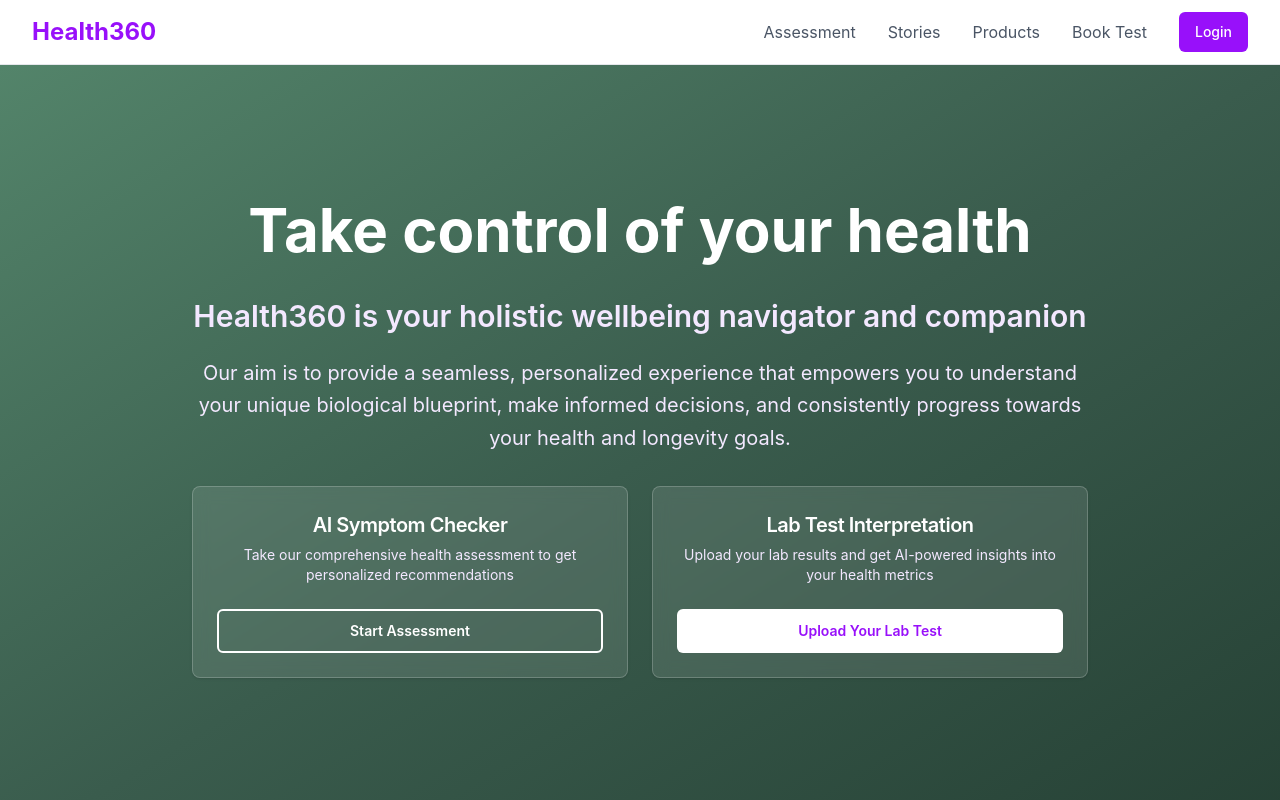
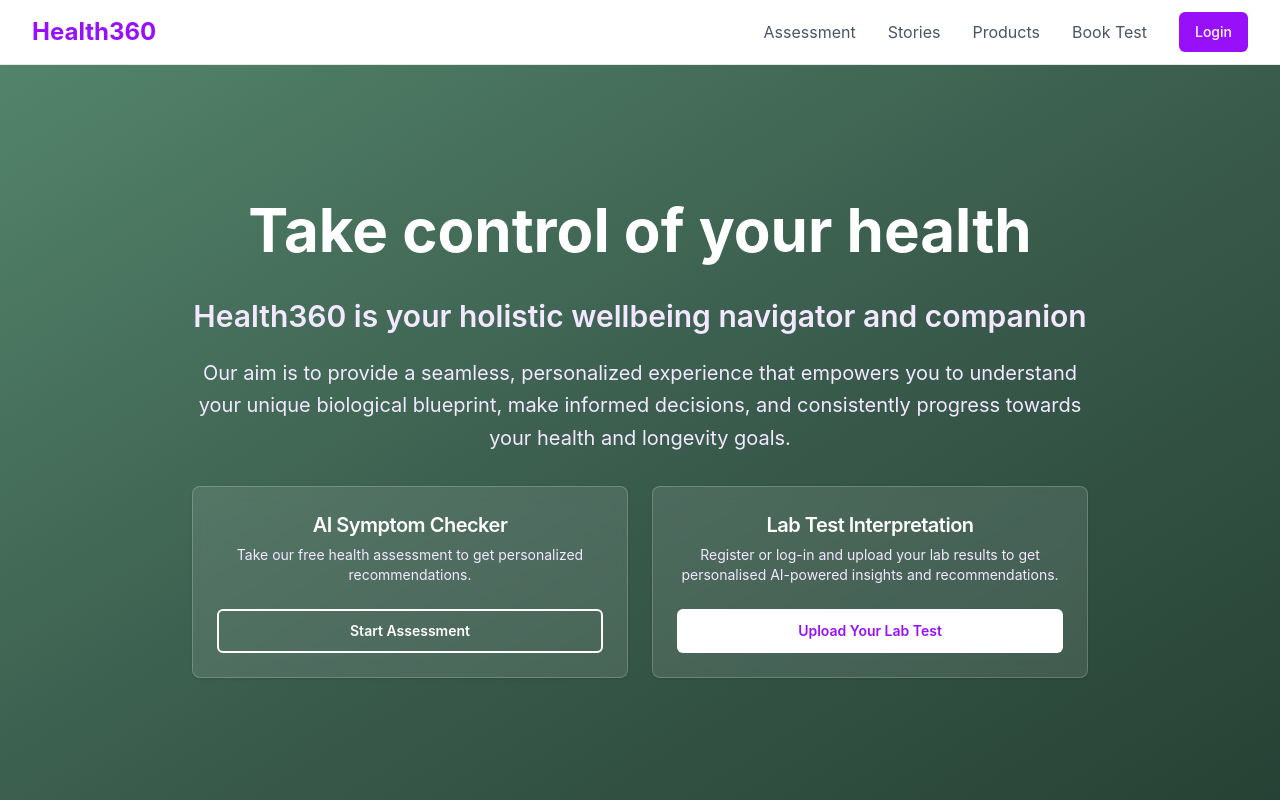
Before and after one commit to mattias-muhonen/apteekki360-vibes, a React (Vite) app: page / in a window 1280 px wide. Shown: the top 800 px of the page. Built offline with nearby package versions, Linux system fonts and the light colour scheme; no server answers.

Commit message:
Hero section card description change

```diff
--- a/src/features/landing/Landing.tsx
+++ b/src/features/landing/Landing.tsx
@@ -25,7 +25,7 @@ const Landing = () => (
                 <CardHeader className="text-center">
                   <CardTitle className="text-xl font-semibold">AI Symptom Checker</CardTitle>
                   <CardDescription className="text-purple-100">
-                    Take our comprehensive health assessment to get personalized recommendations
+                    Take our free health assessment to get personalized recommendations.
                   </CardDescription>
                 </CardHeader>
                 <CardContent className="text-center">
@@ -44,7 +44,7 @@ const Landing = () => (
                 <CardHeader className="text-center">
                   <CardTitle className="text-xl font-semibold">Lab Test Interpretation</CardTitle>
                   <CardDescription className="text-purple-100">
-                    Upload your lab results and get AI-powered insights into your health metrics
+                    Register or log-in  and upload your lab results to get personalised AI-powered insights and recommendations.
                   </CardDescription>
                 </CardHeader>
                 <CardContent className="text-center">
```
